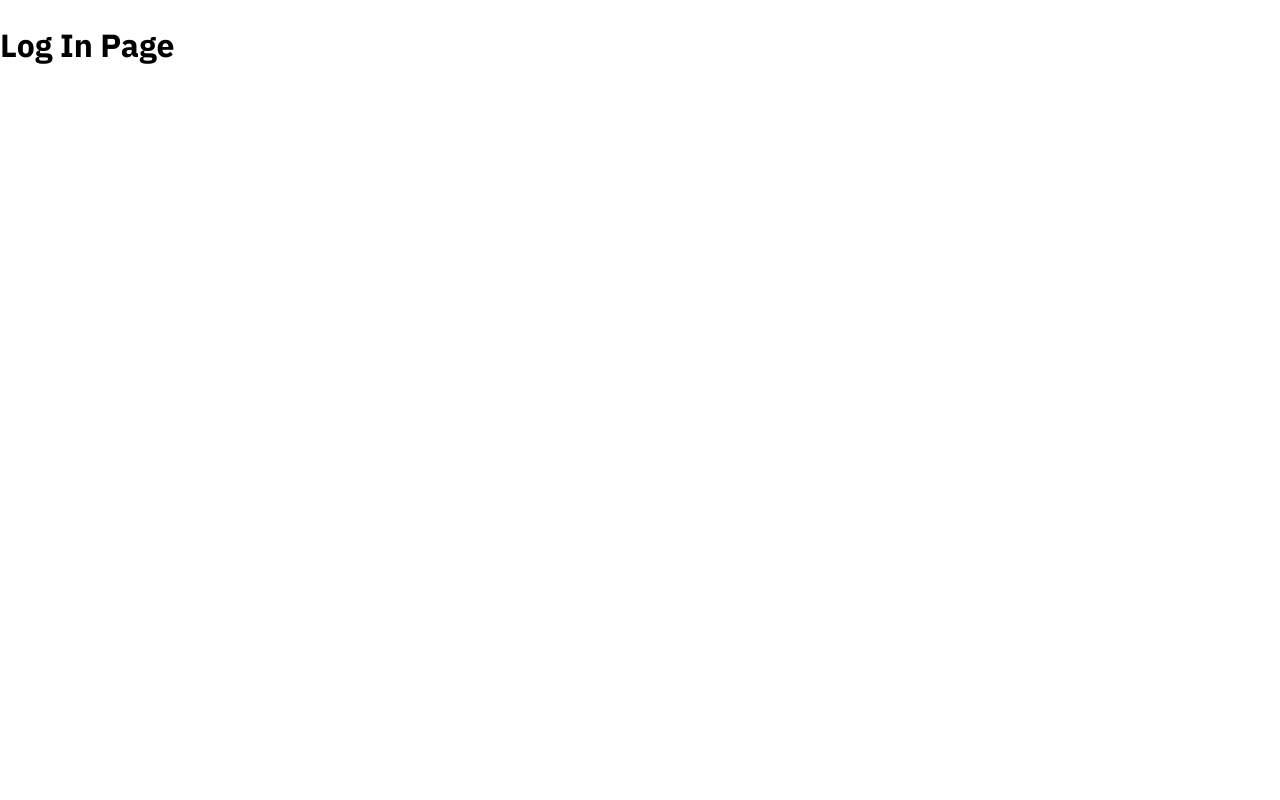
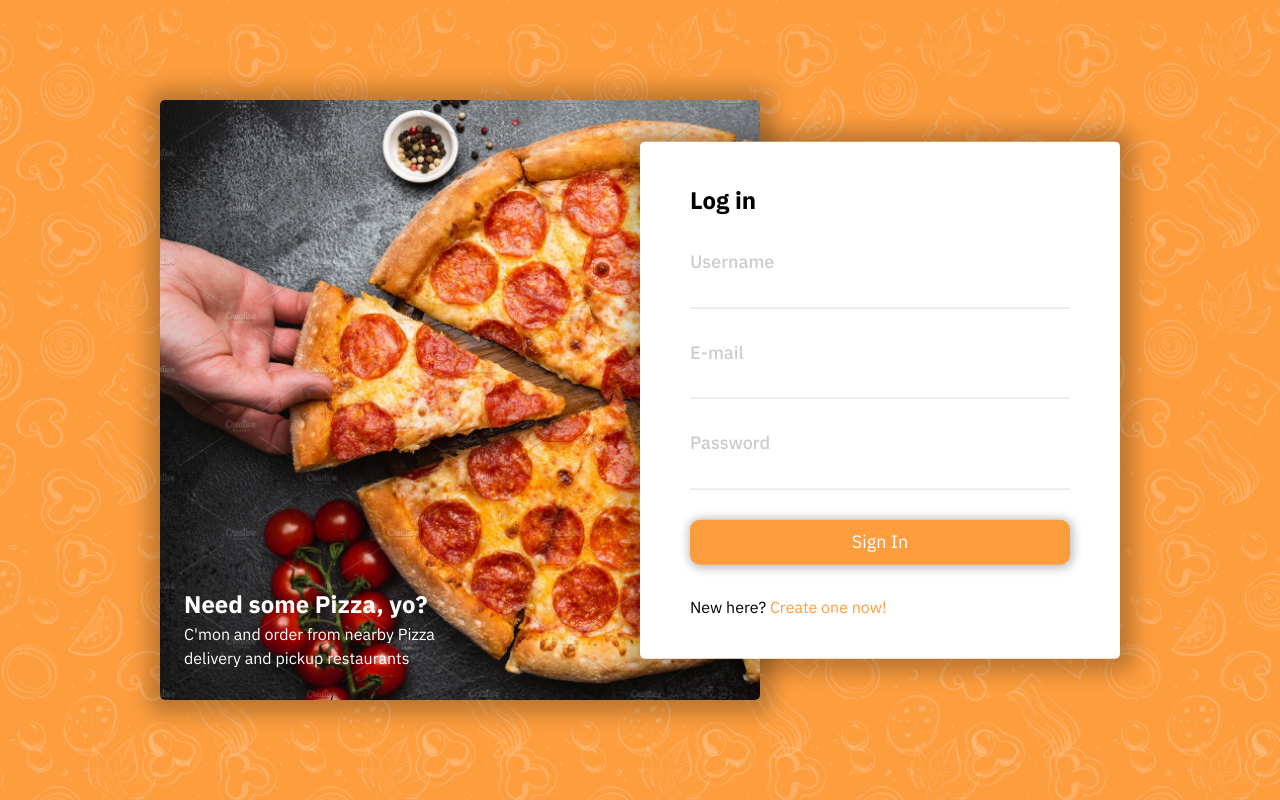
Before and after one commit to LinhnhiFPTU/Pizza_Web, a React (Create React App) app: page /login in a window 1280 px wide. Built offline with nearby package versions, Linux system fonts and the light colour scheme.

Commit message:
Upload Log in page v1

```diff
--- a/src/assets/images/index.js
+++ b/src/assets/images/index.js
@@ -36,6 +36,8 @@
     specialty1: require('./specialty-1.jpg'),
     specialty2: require('./specialty-2.jpg'),
     specialty3: require('./specialty-3.jpg'),
+    loginDeco: require('./login-deco.jpg'),
+    backgroundPattern: require('./background-pattern.png'),
 };
 
 export default images;
--- a/src/components/GlobalStyle/GlobalStyles.scss
+++ b/src/components/GlobalStyle/GlobalStyles.scss
@@ -43,5 +43,5 @@
 
 a[href] {
     text-decoration: none;
-    color: var(--white);
+    color: var(--primary);
 }
--- a/src/pages/Login/Login.module.scss
+++ b/src/pages/Login/Login.module.scss
@@ -0,0 +1,77 @@
+.wrapper {
+    background-color: var(--primary);
+    background-image: url('../../assets/images/background-pattern.png');
+    height: 100vh;
+    display: flex;
+    align-items: center;
+    justify-content: center;
+}
+
+.login-content {
+    width: 600px;
+    max-width: 50%;
+    height: 600px;
+    transform: translateX(-30%);
+    position: relative;
+    background-image: url('../../assets/images/login-deco.jpg');
+    background-size: cover;
+    border-radius: 5px;
+    box-shadow: 1px 1px 2rem 1.25rem rgb(0 0 0 / 25%);
+}
+
+.login-center {
+    color: #fff;
+    position: absolute;
+    bottom: 5%;
+    width: 50%;
+    left: 4%;
+}
+
+.login-form {
+    position: absolute;
+    top: 50%;
+    right: -60%;
+    transform: translateY(-50%);
+    background-color: #fff;
+    min-height: 400px;
+    width: 600px;
+    max-width: 80%;
+    border-radius: 5px;
+    padding: 40px 50px;
+    display: flex;
+    flex-direction: column;
+    row-gap: 30px;
+    box-shadow: 1px 1px 2rem 1.25rem rgb(0 0 0 / 25%);
+}
+
+.form-group-label {
+    display: block;
+    color: #ccc;
+    font-weight: 500;
+    font-size: 1.8rem;
+}
+
+.form-group-input {
+    font-size: 1.8rem;
+    font-weight: 600;
+    border-bottom: 1px solid #ddd;
+    padding: 6px 0px;
+    width: 100%;
+    &:focus {
+        border-bottom: 2px solid var(--primary);
+    }
+}
+
+.form-group-button {
+    background-color: var(--primary);
+    padding: 12px;
+    border-radius: 10px;
+    text-align: center;
+    color: #fff;
+    font-size: 1.8rem;
+    box-shadow: 1px 1px 1rem 0.25rem rgb(0 0 0 / 25%);
+    cursor: pointer;
+    &:hover {
+        opacity: 0.8;
+    }
+}
--- a/src/pages/Login/index.js
+++ b/src/pages/Login/index.js
@@ -1,5 +1,52 @@
+import classNames from 'classnames/bind';
+import styles from './Login.module.scss';
+import images from '../../assets/images';
+import { Link } from 'react-router-dom';
+
+const cx = classNames.bind(styles);
 function Login() {
-    return <h1>Log In Page</h1>;
+    return (
+        <div className={cx('wrapper')}>
+            <div className={cx('login-content')}>
+                <div className={cx('login-center')}>
+                    <h2 className={cx('deco-heading')}>Need some Pizza, yo?</h2>
+                    <p className={cx('deco-desc')}>
+                        C'mon and order from nearby Pizza delivery and pickup
+                        restaurants
+                    </p>
+                </div>
+                <form className={cx('login-form')}>
+                    <h2 className={cx('form-heading')}>Log in</h2>
+                    <div className={cx('form-group')}>
+                        <label className={cx('form-group-label')}>
+                            Username
+                        </label>
+                        <input className={cx('form-group-input')} type="text" />
+                    </div>
+                    <div className={cx('form-group')}>
+                        <label className={cx('form-group-label')}>E-mail</label>
+                        <input className={cx('form-group-input')} type="text" />
+                    </div>
+                    <div className={cx('form-group')}>
+                        <label className={cx('form-group-label')}>
+                            Password
+                        </label>
+                        <input
+                            className={cx('form-group-input')}
+                            type="password"
+                        />
+                    </div>
+                    <button className={cx('form-group-button')}>Sign In</button>
+                    <div className={cx('form-redirect')}>
+                        <span>New here? </span>
+                        <Link to="register" className={cx('redirect-link')}>
+                            Create one now!
+                        </Link>
+                    </div>
+                </form>
+            </div>
+        </div>
+    );
 }
 
 export default Login;
```
Also changed, not shown: src/assets/images/background-pattern.png (added), src/assets/images/login-deco.jpg (added).
